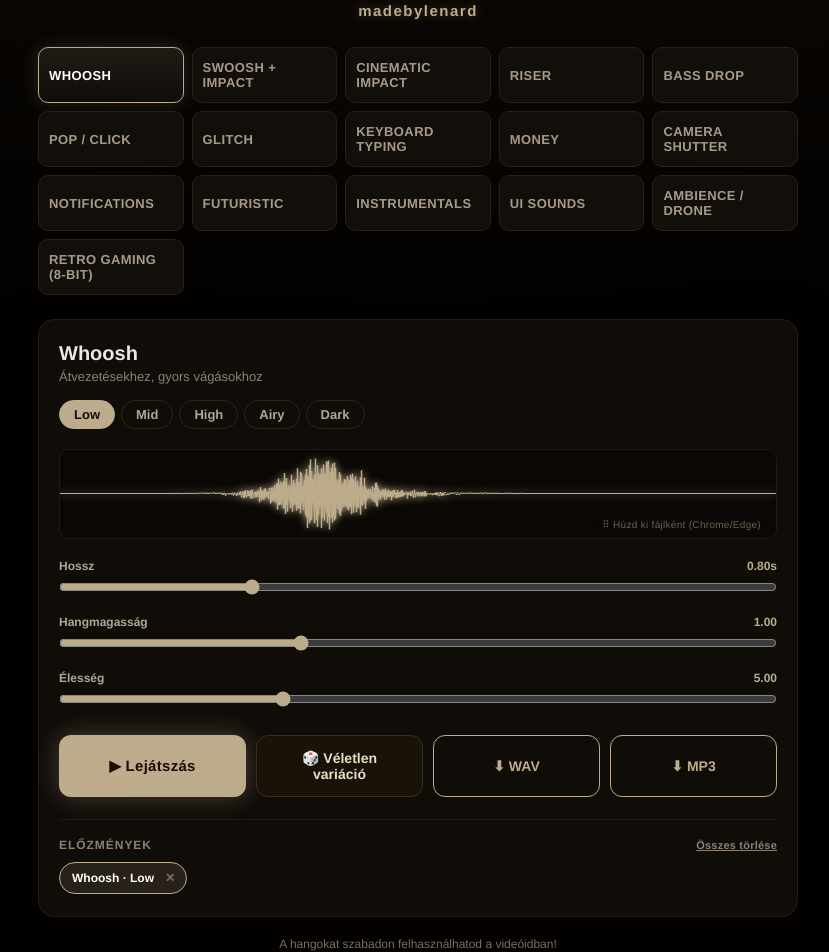
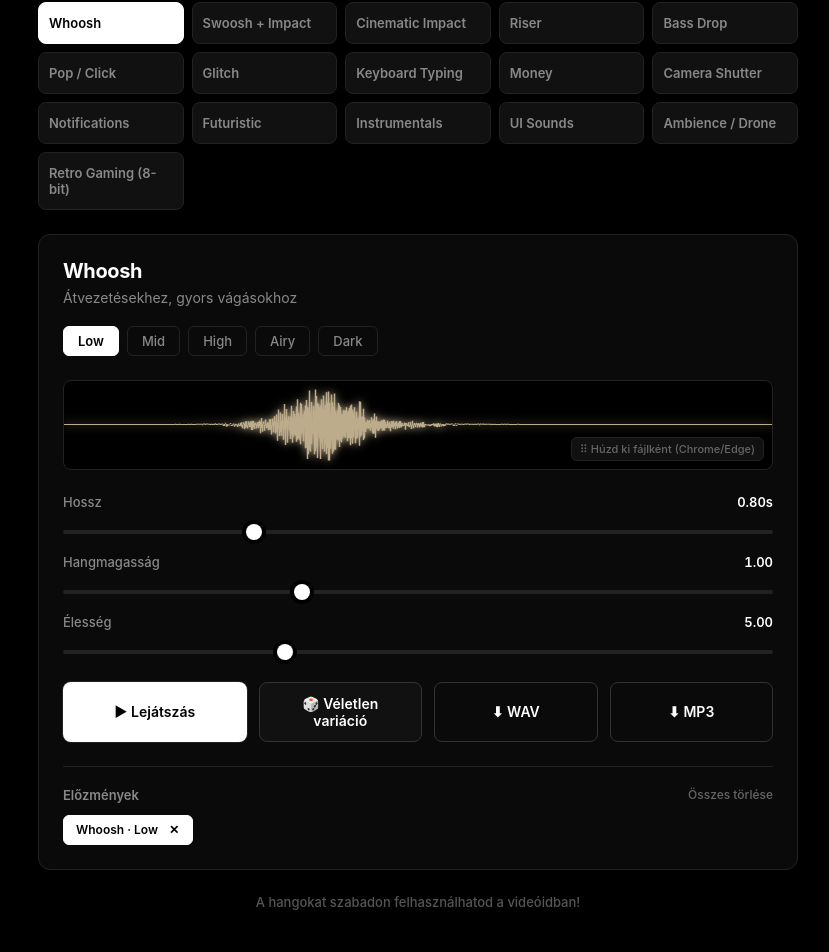
Before and after one commit to sarkozilenard/sfx, a plain HTML site: page index.html in a window 1280 px wide. Shown: the part 128-1080 px from the top of the page, without its empty margins (222-1051 px from the left). Drawn offline with Linux system fonts and the light colour scheme.

Commit message:
refactor: update styles for improved UI consistency and readability

```diff
--- a/index.html
+++ b/index.html
@@ -9,67 +9,60 @@
   * { box-sizing: border-box; margin: 0; padding: 0; }
   body {
     min-height: 100vh;
-    background: radial-gradient(1100px 550px at 50% -10%, #1c0f06 0%, #0a0603 45%, #030201 100%);
-    color: #ece7e0;
-    font-family: 'Helvetica Neue', Helvetica, Arial, sans-serif;
+    background: #000000;
+    color: #ededed;
+    font-family: -apple-system, BlinkMacSystemFont, "Segoe UI", Roboto, Helvetica, Arial, sans-serif;
     padding: 24px 16px 48px;
+    -webkit-font-smoothing: antialiased;
   }
   .wrap { max-width: 760px; margin: 0 auto; }
   header {
-    margin-bottom: 28px; display: flex; flex-direction: column;
+    margin-bottom: 32px; display: flex; flex-direction: column;
     align-items: center; text-align: center; position: relative;
-    padding-top: 18px;
-  }
-  .brand-star {
-    position: relative; z-index: 1; font-size: 22px; color: #bcac8c;
-    margin-bottom: 8px; text-shadow: 0 0 16px #bcac8c88;
-  }
+    padding-top: 12px;
+  }
+  .brand-star { display: none; } /* Eltüntetve az AI csillag */
   h1 {
-    position: relative; z-index: 1;
-    font-family: 'JetBrains Mono', 'SFMono-Regular', Menlo, Consolas, monospace;
-    font-size: clamp(28px, 6vw, 42px); font-weight: 700;
-    letter-spacing: -0.01em; line-height: 1.05;
-    text-shadow: 0 0 30px #bcac8c55;
+    font-size: clamp(28px, 6vw, 36px); font-weight: 800;
+    letter-spacing: -0.04em; line-height: 1.1;
+    color: #ffffff;
   }
   .credit {
-    position: relative; z-index: 1; margin-top: 10px;
-    font-size: 15px; font-weight: 700; letter-spacing: 0.1em;
-    color: #bcac8c; text-shadow: 0 0 12px #bcac8c66;
+    margin-top: 6px; font-size: 13px; font-weight: 500;
+    color: #666; letter-spacing: 0.02em;
   }
   .cats {
     display: grid; grid-template-columns: repeat(auto-fill, minmax(140px, 1fr));
     gap: 8px; margin-bottom: 24px;
   }
   .cat-btn {
-    padding: 12px 10px; border-radius: 10px; cursor: pointer;
-    border: 1px solid #2a2015; background: #120e0a; color: #a89a8a;
-    font-weight: 700; font-size: 13px; text-align: left;
-    text-transform: uppercase; letter-spacing: 0.03em;
-    font-family: inherit; transition: all .15s;
-  }
+    padding: 12px 10px; border-radius: 8px; cursor: pointer;
+    border: 1px solid #222; background: #111; color: #888;
+    font-weight: 600; font-size: 13px; text-align: left;
+    font-family: inherit; transition: all .15s ease;
+  }
+  .cat-btn:hover { border-color: #444; color: #ccc; }
   .cat-btn.active {
-    border-color: #bcac8c;
-    background: linear-gradient(180deg, #bcac8c22, #bcac8c0d);
-    color: #fff; box-shadow: 0 0 18px #bcac8c33;
+    border-color: #fff; background: #fff; color: #000;
   }
   .panel {
-    background: #100c08; border: 1px solid #251d13;
-    border-radius: 16px; padding: 22px 20px;
-    box-shadow: 0 20px 60px #00000066;
-  }
-  .panel-title { font-size: 20px; font-weight: 800; margin-bottom: 4px; }
-  .panel-desc { color: #8d8175; font-size: 13px; margin-bottom: 16px; }
-  .variants { display: flex; flex-wrap: wrap; gap: 6px; margin-bottom: 20px; }
+    background: #0a0a0a; border: 1px solid #222;
+    border-radius: 12px; padding: 24px;
+  }
+  .panel-title { font-size: 20px; font-weight: 700; margin-bottom: 6px; color: #fff; letter-spacing: -0.02em; }
+  .panel-desc { color: #888; font-size: 14px; margin-bottom: 20px; }
+  .variants { display: flex; flex-wrap: wrap; gap: 8px; margin-bottom: 24px; }
   .var-btn {
-    padding: 6px 14px; border-radius: 999px; cursor: pointer;
-    font-size: 13px; font-weight: 600; font-family: inherit;
-    border: 1px solid #2e2618; background: transparent; color: #b3a696;
+    padding: 6px 14px; border-radius: 6px; cursor: pointer;
+    font-size: 13px; font-weight: 500; font-family: inherit;
+    border: 1px solid #222; background: transparent; color: #888;
     transition: all .15s;
   }
-  .var-btn.active { border-color: #bcac8c; background: #bcac8c; color: #1a0d06; }
+  .var-btn:hover { border-color: #444; color: #ccc; }
+  .var-btn.active { border-color: #fff; background: #fff; color: #000; font-weight: 600; }
   .wave {
-    height: 90px; border-radius: 10px; margin-bottom: 20px;
-    background: #0a0704; border: 1px solid #201a12;
+    height: 90px; border-radius: 8px; margin-bottom: 24px;
+    background: #000; border: 1px solid #222;
     position: relative; overflow: hidden; cursor: grab;
   }
   .wave:active { cursor: grabbing; }
@@ -77,82 +70,76 @@
   .wave .placeholder {
     position: absolute; inset: 0; display: flex;
     align-items: center; justify-content: center;
-    color: #4d4536; font-size: 12px; letter-spacing: 0.1em; text-align: center; padding: 0 12px;
+    color: #444; font-size: 12px; font-weight: 500; letter-spacing: 0.05em; text-align: center; padding: 0 12px;
   }
   .drag-hint {
-    position: absolute; right: 8px; bottom: 6px;
-    font-size: 10px; letter-spacing: 0.03em; color: #6b6250;
-    background: #0a070499; padding: 2px 7px; border-radius: 999px;
+    position: absolute; right: 8px; bottom: 8px;
+    font-size: 11px; font-weight: 500; color: #666;
+    background: #111; border: 1px solid #222; padding: 4px 8px; border-radius: 6px;
     pointer-events: none; transition: opacity .15s;
   }
   @media (max-width: 640px) { .drag-hint { display: none; } }
   .sliders { display: grid; gap: 16px; margin-bottom: 24px; }
   .slider-head {
     display: flex; justify-content: space-between;
-    font-size: 12px; margin-bottom: 6px; color: #b3a696; font-weight: 600;
-  }
-  .slider-val { color: #bcac8c; font-variant-numeric: tabular-nums; }
-  input[type=range] { width: 100%; accent-color: #bcac8c; cursor: pointer; }
-  .actions { display: flex; flex-wrap: wrap; gap: 10px; }
-  .history { margin-top: 22px; padding-top: 18px; border-top: 1px solid #201a12; }
+    font-size: 13px; margin-bottom: 8px; color: #888; font-weight: 500;
+  }
+  .slider-val { color: #fff; font-variant-numeric: tabular-nums; font-weight: 600; }
+
+  /* Modern letisztult csúszka */
+  input[type=range] { width: 100%; accent-color: #fff; cursor: pointer; height: 4px; background: #222; border-radius: 2px; appearance: none; }
+  input[type=range]::-webkit-slider-thumb { appearance: none; width: 16px; height: 16px; background: #fff; border-radius: 50%; cursor: pointer; box-shadow: 0 0 0 4px #000; }
+
+  .actions { display: flex; flex-wrap: wrap; gap: 12px; }
+  .history { margin-top: 24px; padding-top: 20px; border-top: 1px solid #222; }
   .history-head {
     display: flex; align-items: center; justify-content: space-between;
-    margin-bottom: 10px;
-  }
-  .history-title {
-    font-size: 12px; font-weight: 700; letter-spacing: 0.08em;
-    text-transform: uppercase; color: #8d8175;
-  }
+    margin-bottom: 12px;
+  }
+  .history-title { font-size: 13px; font-weight: 600; color: #888; }
   .history-clear {
-    font-size: 11px; font-weight: 600; letter-spacing: 0.02em;
-    color: #8d8175; background: none; border: none; cursor: pointer;
-    font-family: inherit; text-decoration: underline; padding: 0;
-    transition: color .15s;
-  }
-  .history-clear:hover { color: #d99; }
+    font-size: 12px; font-weight: 500; color: #666; background: none; border: none; cursor: pointer;
+    font-family: inherit; transition: color .15s;
+  }
+  .history-clear:hover { color: #fff; }
   .history-list { display: flex; flex-wrap: wrap; gap: 8px; }
   .history-chip {
     display: inline-flex; align-items: center; gap: 8px;
-    padding: 7px 8px 7px 12px; border-radius: 999px; cursor: pointer;
-    font-size: 12px; font-weight: 600; font-family: inherit;
-    border: 1px solid #2e2618; background: #120e0a; color: #b3a696;
+    padding: 6px 10px 6px 12px; border-radius: 6px; cursor: pointer;
+    font-size: 12px; font-weight: 500; font-family: inherit;
+    border: 1px solid #222; background: #111; color: #888;
     transition: all .15s; white-space: nowrap;
   }
-  .history-chip:hover { border-color: #bcac8c; color: #fff; }
-  .history-chip.current { border-color: #bcac8c; background: #bcac8c22; color: #fff; }
+  .history-chip:hover { border-color: #444; color: #ccc; }
+  .history-chip.current { border-color: #fff; background: #fff; color: #000; font-weight: 600; }
   .history-chip .x {
     display: inline-flex; align-items: center; justify-content: center;
-    width: 16px; height: 16px; border-radius: 50%;
-    color: #7a6f5f; font-size: 12px; line-height: 1;
-    transition: all .15s;
-  }
-  .history-chip .x:hover { background: #d99a; color: #1a0d06; }
+    width: 16px; height: 16px; border-radius: 4px;
+    color: inherit; font-size: 12px; line-height: 1; transition: all .15s;
+  }
+  .history-chip .x:hover { background: rgba(0,0,0,0.1); }
+  .history-chip:not(.current) .x:hover { background: #333; color: #fff; }
   .btn {
-    padding: 14px 20px; border-radius: 12px; cursor: pointer;
-    font-size: 14px; font-weight: 700; font-family: inherit; border: none;
-  }
+    padding: 12px 20px; border-radius: 8px; cursor: pointer;
+    font-size: 14px; font-weight: 600; font-family: inherit; border: none; transition: all .15s;
+  }
+  .btn:active { transform: scale(0.98); }
   .btn-play {
-    flex: 1 1 160px; font-size: 15px; font-weight: 800;
-    background: linear-gradient(135deg, #c0ac8c, #bcac8c);
-    color: #1a0d02; letter-spacing: 0.02em;
-    box-shadow: 0 0 24px #bcac8c55;
-  }
-  .btn-rand { flex: 1 1 140px; border: 1px solid #3a2e1c; background: #181208; color: #ecdcc4; }
-  .btn-dl { flex: 1 1 140px; border: 1px solid #bcac8c; background: transparent; color: #c0ac8c; }
-  .btn:disabled { opacity: 0.6; }
-  footer { margin-top: 20px; font-size: 12px; color: #7a6f5f; text-align: center; }
-  .mobile-hint {
-    display: none; font-size: 12px; color: #b3a696;
-    text-align: center; margin-bottom: 14px; letter-spacing: 0.01em;
-  }
-  @media (max-width: 640px) {
-    .mobile-hint { display: block; }
-  }
+    flex: 1 1 160px; background: #fff; color: #000; box-shadow: 0 0 0 1px rgba(255,255,255,0.1);
+  }
+  .btn-play:hover { opacity: 0.9; }
+  .btn-rand { flex: 1 1 140px; border: 1px solid #333; background: #111; color: #fff; }
+  .btn-rand:hover { border-color: #555; background: #1a1a1a; }
+  .btn-dl { flex: 1 1 140px; border: 1px solid #333; background: transparent; color: #fff; }
+  .btn-dl:hover { border-color: #fff; }
+  .btn:disabled { opacity: 0.5; pointer-events: none; }
+  footer { margin-top: 24px; font-size: 13px; color: #555; text-align: center; font-weight: 500; }
+  .mobile-hint { display: none; font-size: 12px; color: #666; text-align: center; margin-bottom: 16px; }
+  @media (max-width: 640px) { .mobile-hint { display: block; } }
   .iab-banner {
-    display: none; margin-bottom: 20px; padding: 14px 16px;
-    border: 1px solid #bcac8c; border-radius: 12px;
-    background: #bcac8c14; color: #ece7e0;
-    font-size: 13px; line-height: 1.5; text-align: center;
+    display: none; margin-bottom: 24px; padding: 16px;
+    border: 1px solid #333; border-radius: 8px;
+    background: #111; color: #ccc; font-size: 13px; line-height: 1.5; text-align: center;
   }
 </style>
 </head>
```
